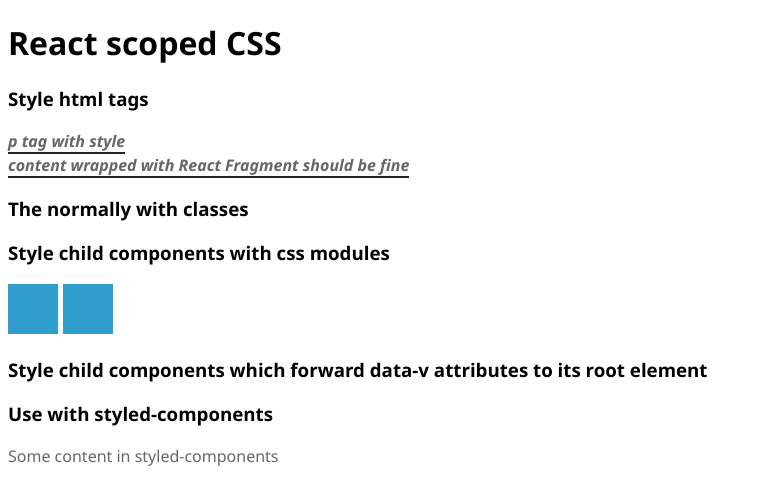
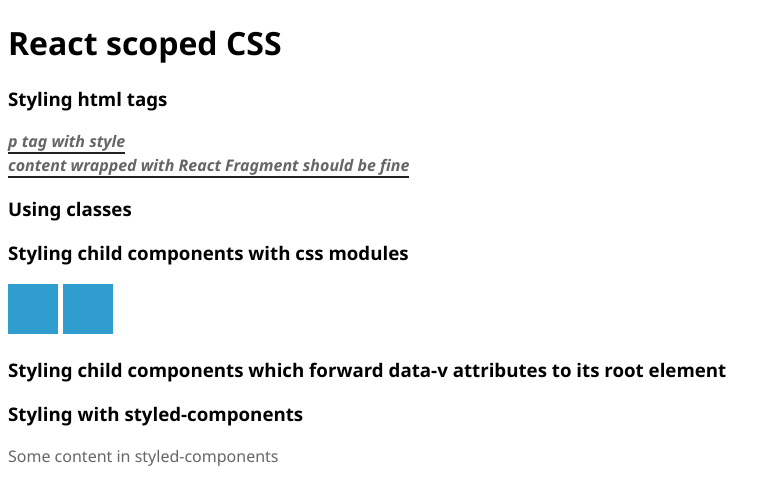
Before and after one commit to gaoxiaoliangz/react-scoped-css, a React app in the folder examples/simple/: page / in a window 1280 px wide. Shown: the top 504 px of the page, without its empty margins (0-782 px from the left). Built offline with nearby package versions, Linux system fonts and the light colour scheme.

Commit message:
update example

```diff
--- a/examples/simple/src/Content.jsx
+++ b/examples/simple/src/Content.jsx
@@ -11,7 +11,7 @@
 const Content = props => {
   return (
     <div className="content">
-      <h3>Style html tags</h3>
+      <h3>Styling html tags</h3>
       <p>p tag with style</p>
 
       <React.Fragment>
@@ -20,22 +20,22 @@
         </div>
       </React.Fragment>
 
-      <h3>The normally with classes</h3>
+      <h3>Using classes</h3>
       <div className="grid" />
       <div className="grid" />
 
-      <h3>Style child components with css modules</h3>
+      <h3>Styling child components with css modules</h3>
       <Grid className={styles.grid} />
       <Grid className={styles.grid} />
 
       <h3>
-        Style child components which forward data-v attributes to its root
+        Styling child components which forward data-v attributes to its root
         element
       </h3>
       <GridForwardProps className="content-grid" />
       <GridForwardProps className="content-grid" />
 
-      <h3>Use with styled-components</h3>
+      <h3>Styling with styled-components</h3>
       <Text className="text">Some content in styled-components</Text>
     </div>
   )
--- a/examples/simple/src/Header.scoped.sass
+++ b/examples/simple/src/Header.scoped.sass
@@ -2,4 +2,4 @@
   margin: 30px 0
   h1
     color: rgb(48, 157, 207)
-    font-size: 100px
+    font-size: 50px
```
